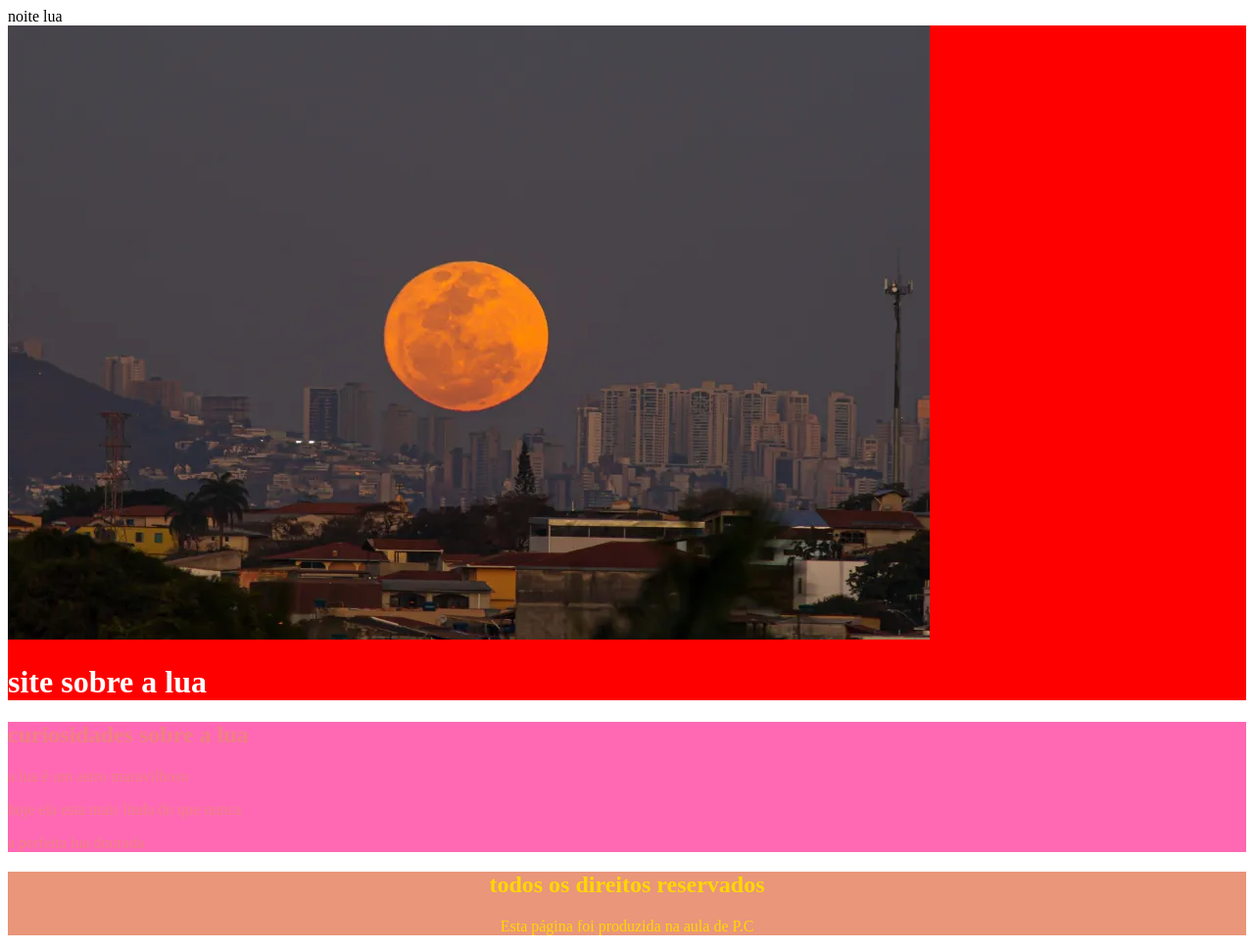
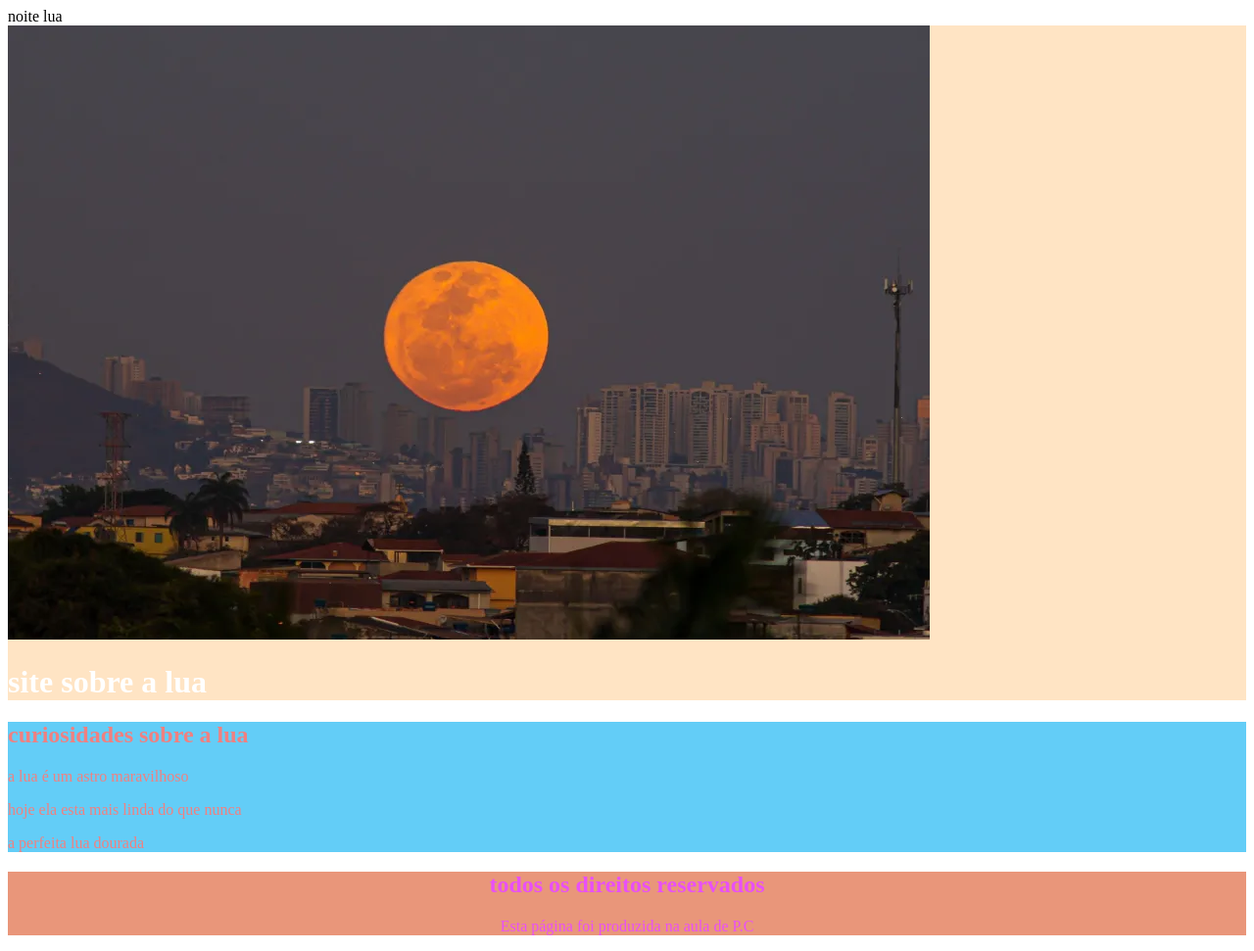
Before and after one commit to isabelineris/Projeto01, a plain HTML site: page index.html in a window 1280 px wide. Shown: the whole page at 98% size. Drawn offline with Linux system fonts and the light colour scheme.

Commit message:
finalizei

```diff
--- a/style.css
+++ b/style.css
@@ -1,14 +1,14 @@
 .cabeçalho{
-    background-color: red;
+    background-color: bisque;
     color: white;
 }
 .principal{
-    background-color: hotpink;
+    background-color: rgb(99, 205, 247);
     color: lightcoral;
 }
 .rodapé{
     background-color: darksalmon;
-    color: gold;
+    color: rgb(233, 80, 247);
     text-align: center;
 }
 #noitelua{
```
